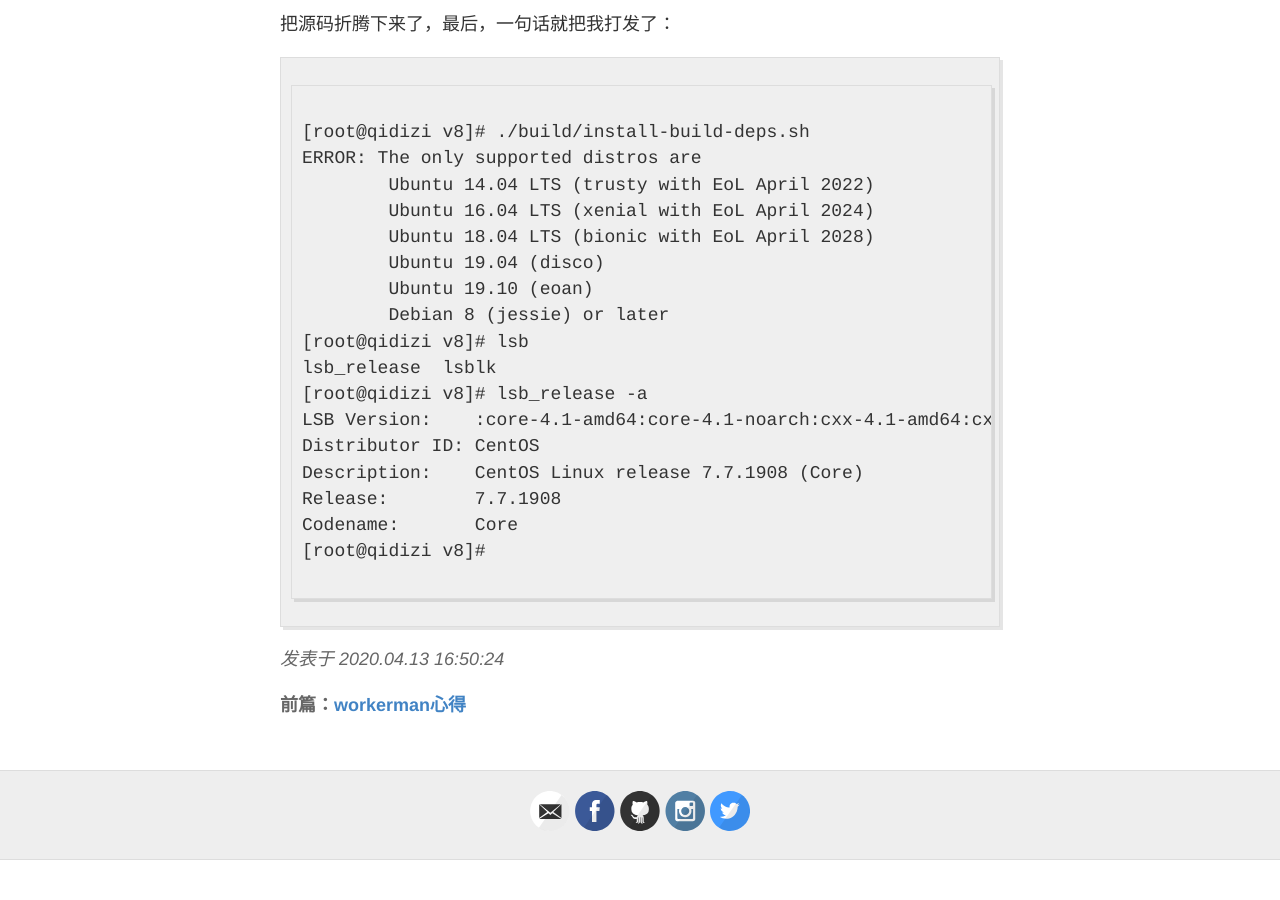
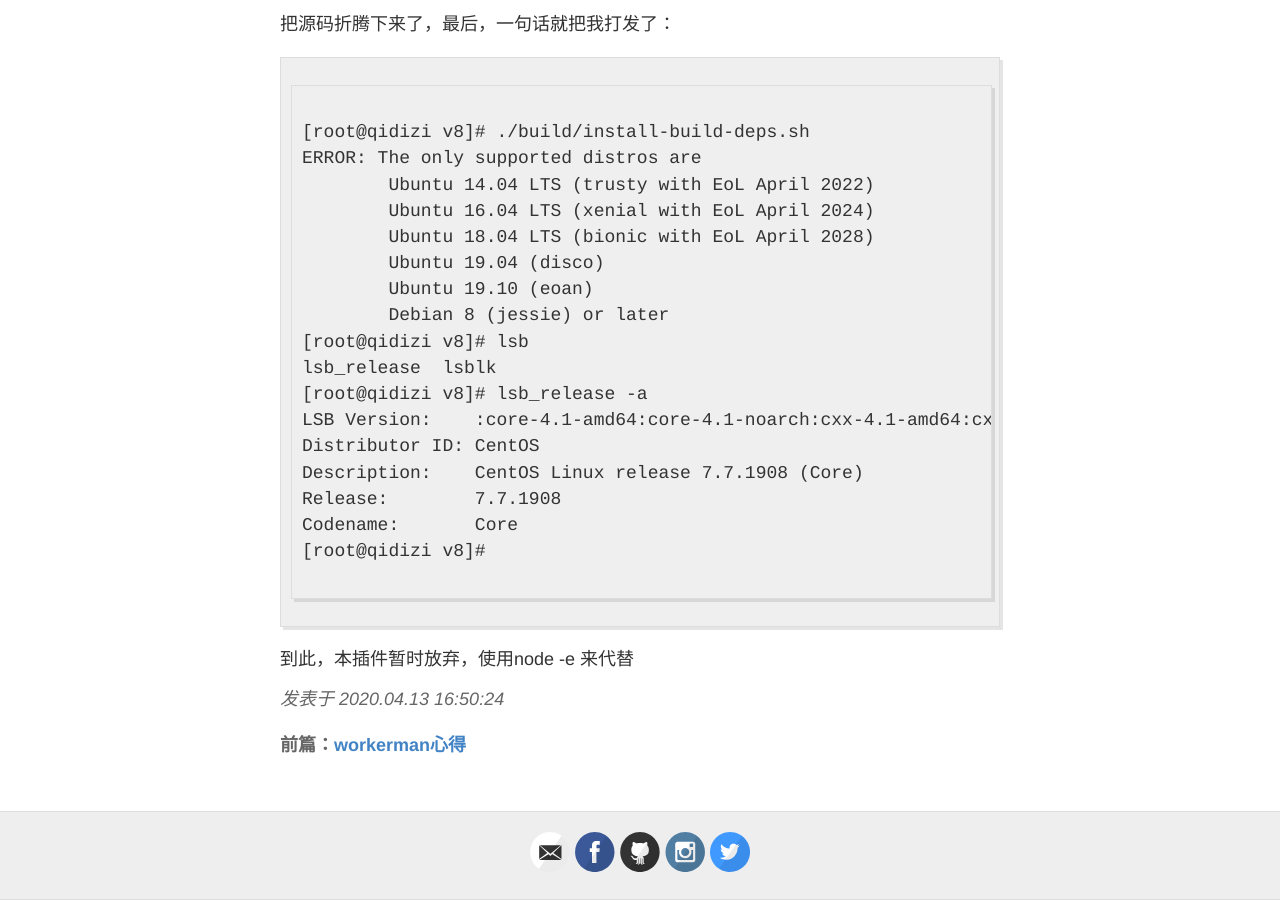
Before and after one commit to qidizi/qidizi.github.io, a Jekyll site: the page built from _posts/2020-04-13-php-tips.md, in a window 1280 px wide and 900 px high, scrolled down 960 px. Built offline with Jekyll 4.4.1, drawn with Linux system fonts in a browser that asks for light colours; before the commit the page ends 1820 px from its top, so only the background shows below that.

Commit message:
Update 2020-04-13-php-tips.md

````diff
--- a/_posts/2020-04-13-php-tips.md
+++ b/_posts/2020-04-13-php-tips.md
@@ -50,3 +50,5 @@ Codename:	Core
 [root@qidizi v8]#
 
 ```
+
+到此，本插件暂时放弃，使用node -e 来代替
````
